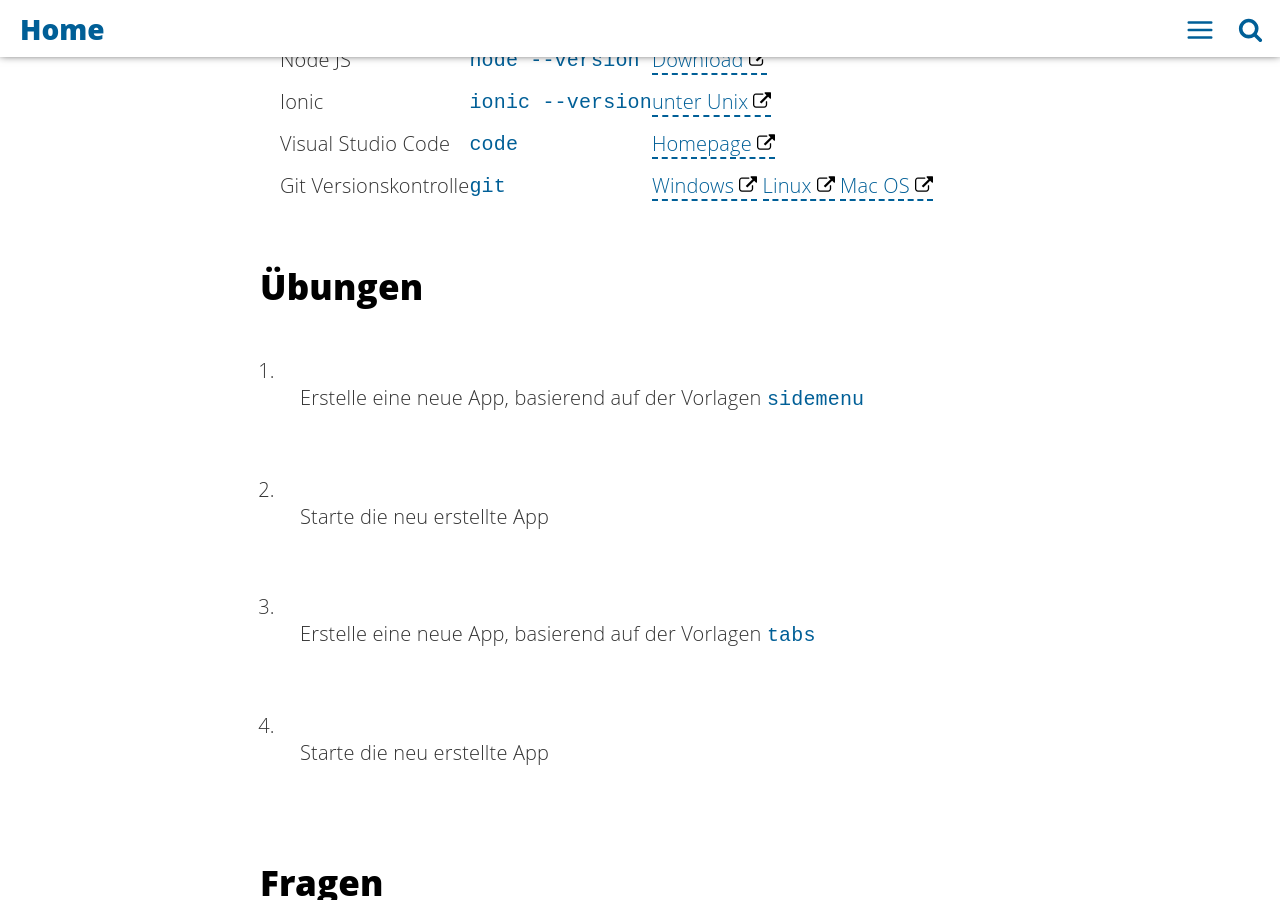
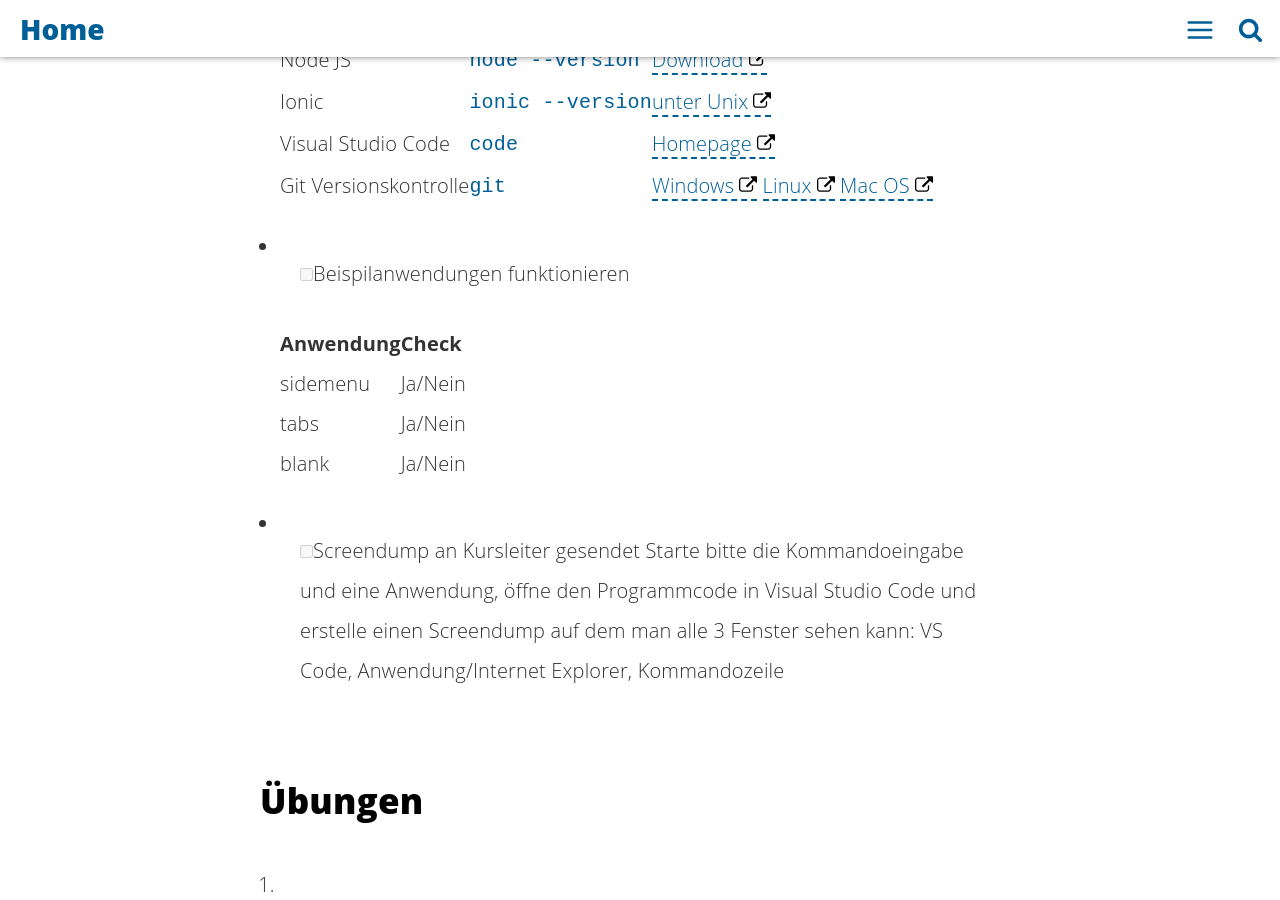
Before and after one commit to ionic-training/Learning-Documentation, a Jekyll site: the page built from docs/_posts/2018-11-12-day-1-course-introduction.md, in a window 1280 px wide and 900 px high, scrolled down 742 px. Built offline with Jekyll 4.4.1, drawn with Linux system fonts in a browser that asks for light colours; our own code applies the rules of GitHub Pages for plain Markdown files.

Commit message:
Update 2018-11-12-day-1-course-introduction.md

```diff
--- a/docs/_posts/2018-11-12-day-1-course-introduction.md
+++ b/docs/_posts/2018-11-12-day-1-course-introduction.md
@@ -9,6 +9,17 @@
     | Visual Studio Code | `code`  | [Homepage](https://code.visualstudio.com/) |
     | Git Versionskontrolle | `git`  | [Windows](https://git-scm.com/download/win) [Linux](https://git-scm.com/download/linux) [Mac OS](https://git-scm.com/download/mac) |
 
+- [ ] Beispilanwendungen funktionieren
+
+    | Anwendung | Check |
+    | ----------| ----- |
+	| sidemenu  | Ja/Nein|
+	| tabs      | Ja/Nein|
+	| blank     | Ja/Nein|
+
+
+- [ ] Screendump an Kursleiter gesendet
+     Starte bitte die Kommandoeingabe und eine Anwendung, öffne den Programmcode in Visual Studio Code und erstelle einen Screendump auf dem man alle 3 Fenster sehen kann: VS Code, Anwendung/Internet Explorer, Kommandozeile
 
 ## Übungen
 
```
